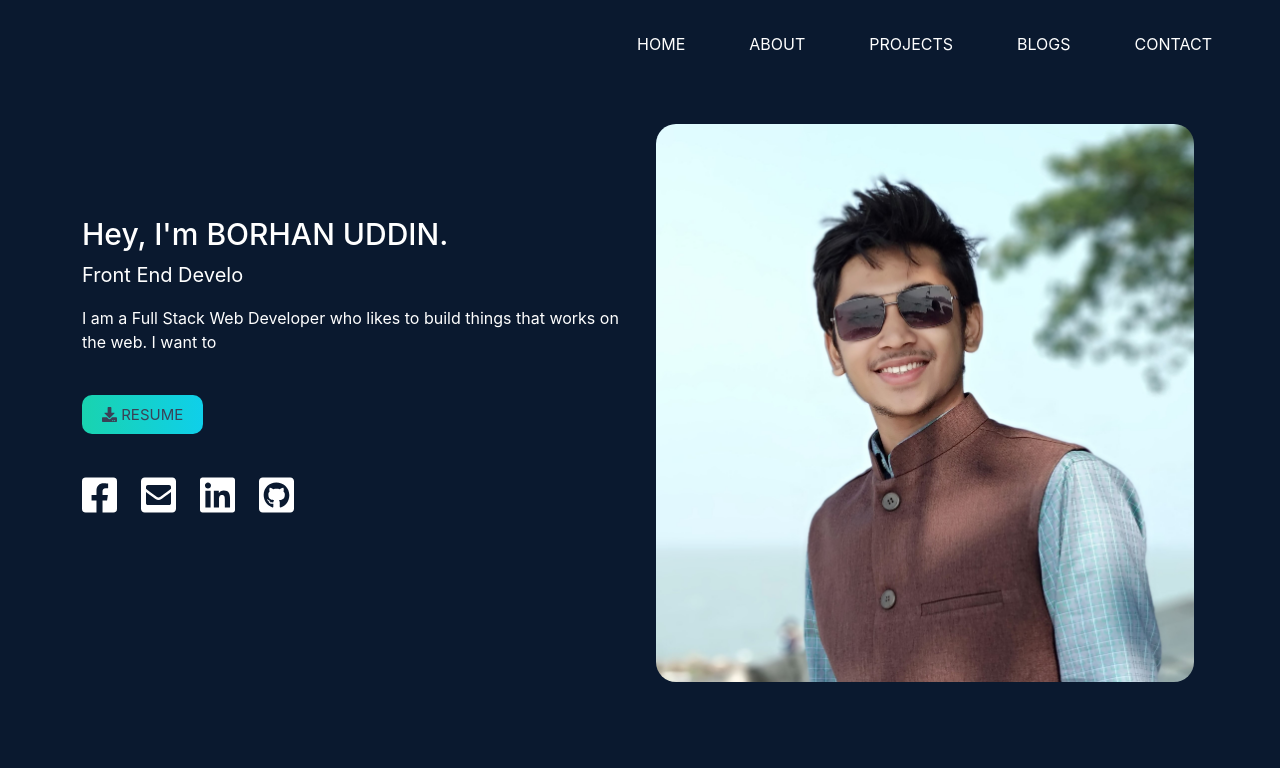
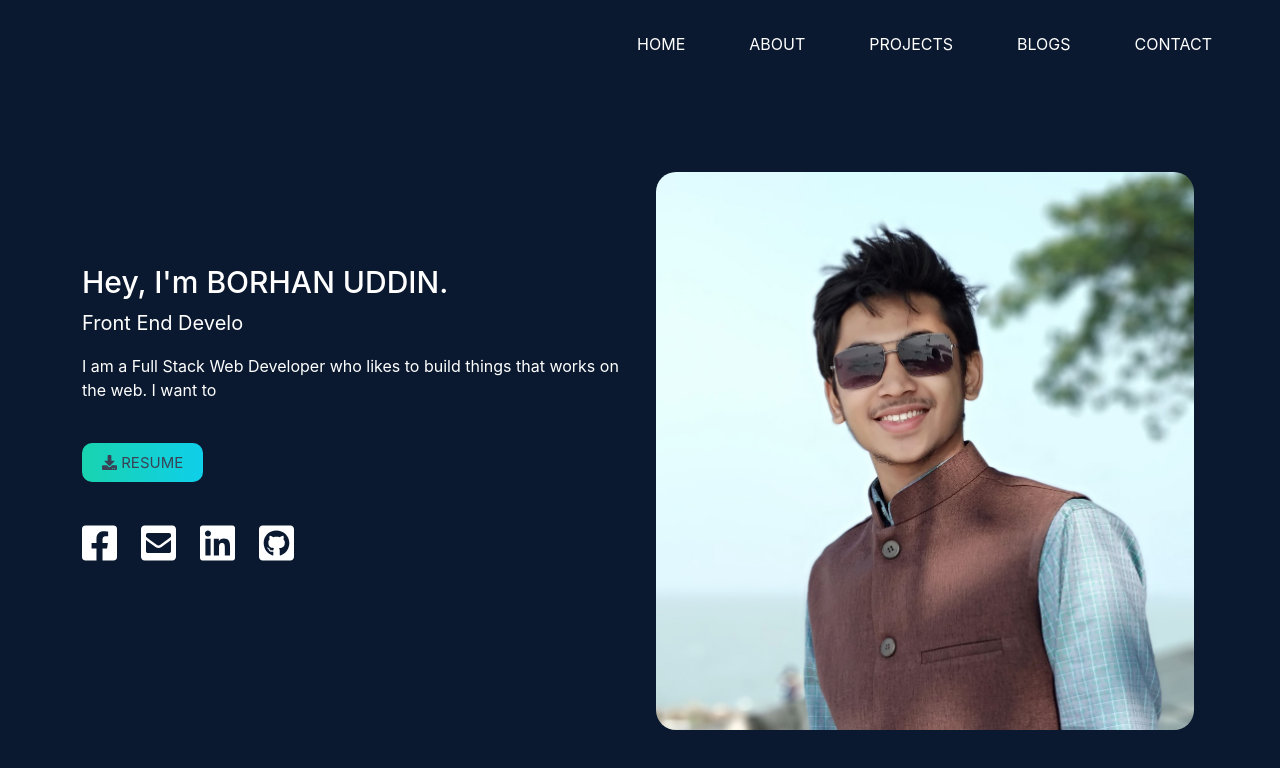
Before and after one commit to borhanshuvo/protfolio, a React (Create React App) app: page / in a window 1280 px wide. Shown: the top 768 px of the page. Built offline with nearby package versions, Linux system fonts and the light colour scheme.

Commit message:
some changes

```diff
--- a/src/components/Home/Home.js
+++ b/src/components/Home/Home.js
@@ -16,7 +16,7 @@ const Home = () => {
     return (
         <>
             <div className="container pt-5 pb-5">
-                <div className="row">
+                <div className="row pt-5">
                     <div className="col-md-6 pt-5 pb-5">
                         <h5 className="pt-5"><span style={{ fontSize: '30px' }}>Hey, I'm BORHAN UDDIN.</span> </h5>
                         <span style={{ fontSize: '20px' }}>
```
